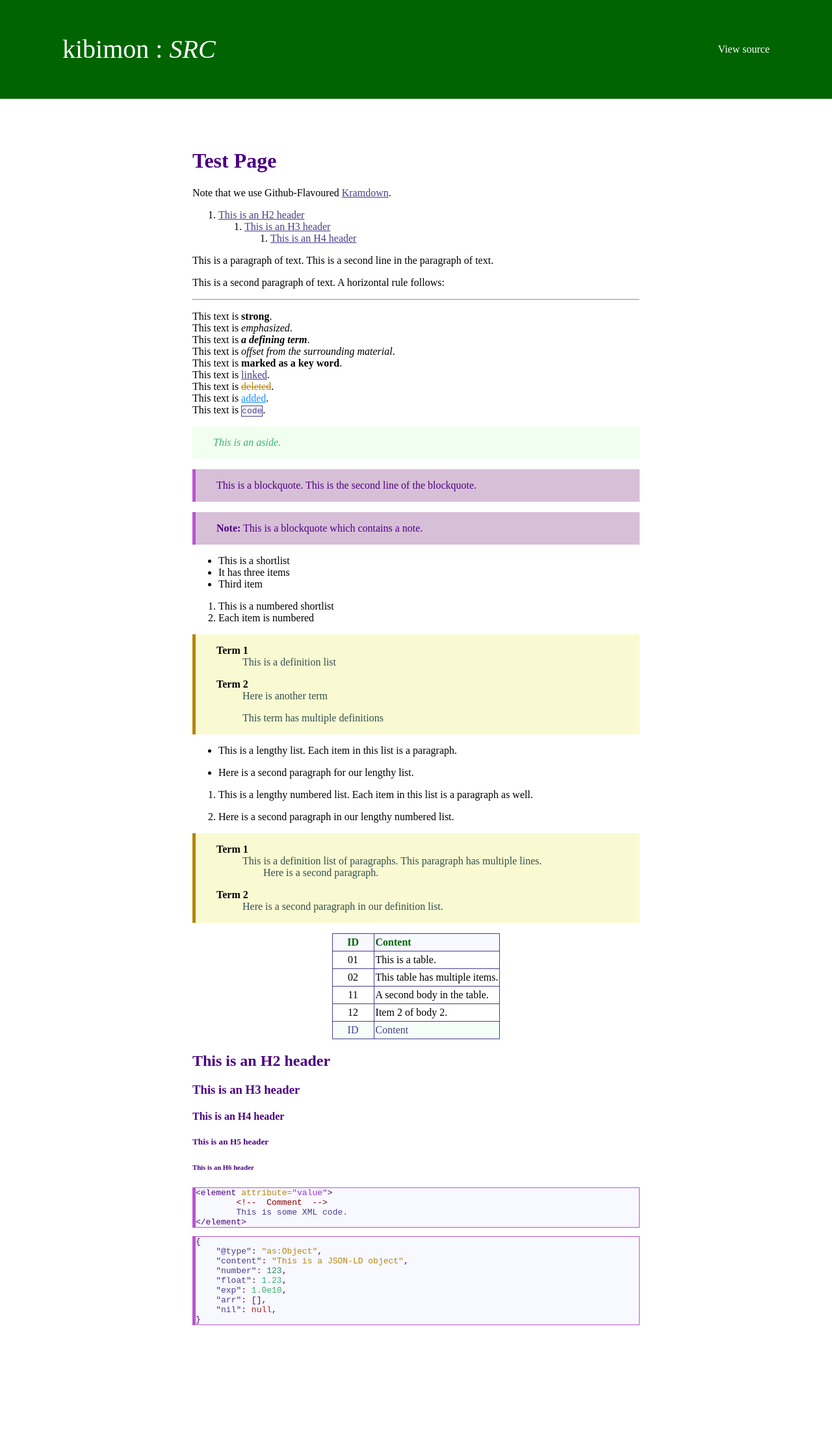
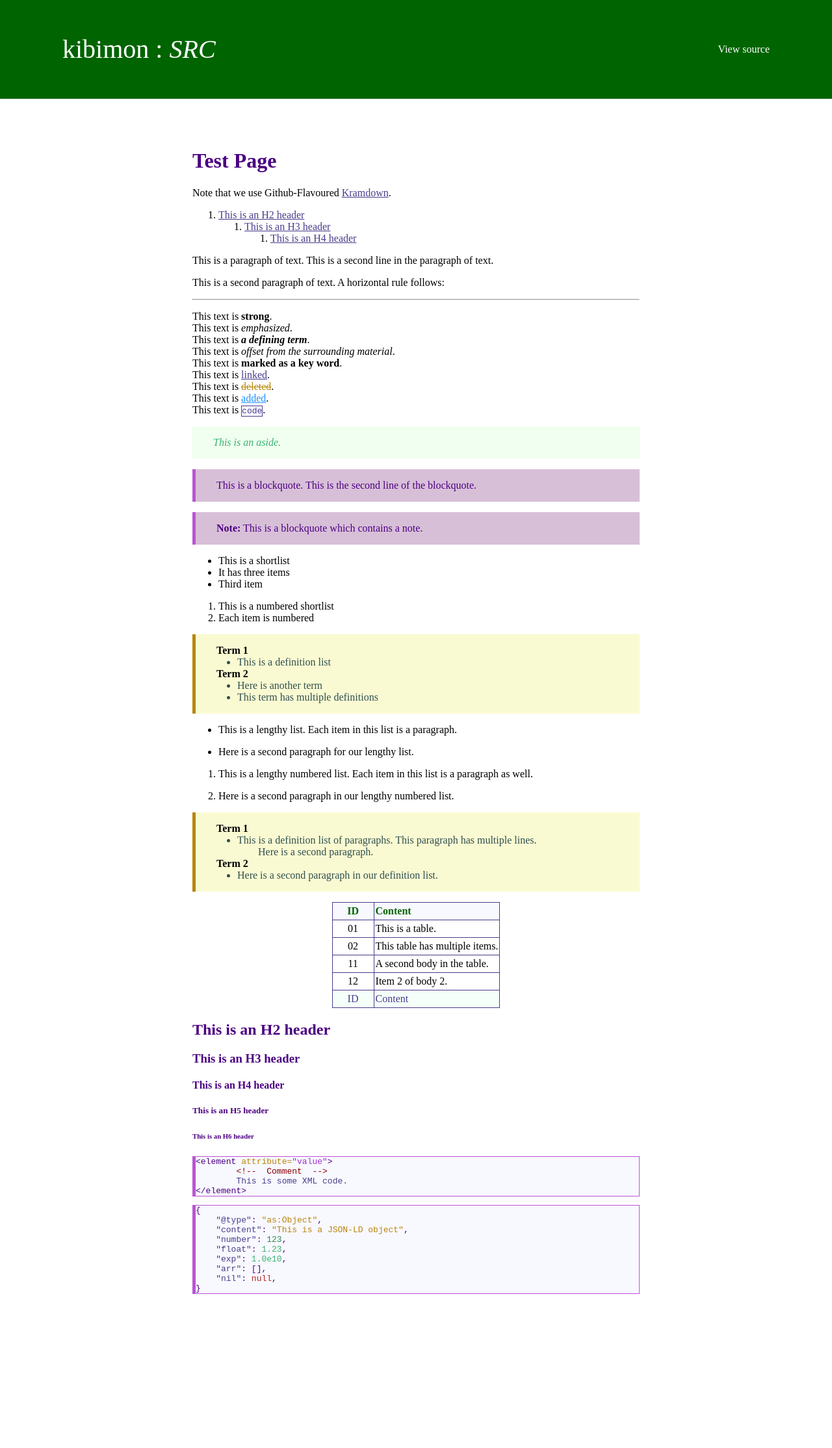
Before and after one commit to kibimon/src, a Jekyll site: the page built from test/README.md, in a window 1280 px wide. Shown: the whole page at 65% size. Built offline with Jekyll 4.4.1, drawn with Linux system fonts in a browser that asks for light colours; our own code applies the rules of GitHub Pages for plain Markdown files; the repository's description, which GitHub fills in, is left out; after the commit the page ends 2180 px from its top, so only the background shows below that.

Commit message:
Better DL styling

```diff
--- a/_layouts/default.html
+++ b/_layouts/default.html
@@ -1,12 +1,12 @@
 <!doctype html>{% assign lang = page.lang | default: site.lang | default: "en" %}
 <html lang="{{ lang }}">
 
-<title>{% if page.title %}{{ page.title | strip_html }} | {% endif %}{{ site.title | default: site.github.repository_name | strip_html }}{% if site.project %} ({{ site.project }}){% endif %}</title>
+<title>{% if page.title %}{{ page.title | strip_html }} | {% endif %}{{ site.title | default: site.github.repository_name | strip_html }}{% if site.github.owner_name %} ({{ site.github.owner_name }}){% endif %}</title>
 <meta charset="utf-8">
 <link rel="stylesheet" href="{{ "style.css" | relative_url }}">
 
 <header id="page-header">
-    <span id="page-project">{% if site.github.is_project_page %}
+    <span id="page-project">{% if site.github.owner_name %}
         <a href="/">{{ site.github.owner_name }}</a> :{% endif %}
         <a id="page-site" href="{{ "/" | relative_url }}">{{ site.title | default: site.github.repository_name }}</a>
     </span>{% if site.github.repository_url %}
--- a/style.scss
+++ b/style.scss
@@ -90,7 +90,10 @@ CODE {
 		Color: Inherit;
 	}
 }
-DD { Margin-Bottom: 1EM;
+DD {
+	Display: List-Item;
+	Margin: 0 0 0 2EM;
+	Padding: 0;
 
 	*:First-Child { Margin-Top: 0 }
 	*:Last-Child { Margin-Bottom: 0 }
@@ -111,13 +114,13 @@ DFN { Font-Weight: Bold }
 DL {
 	Margin: 1EM 0;
 	Border-Left: Thick DarkGoldenrod Solid;
-	Padding: 0 2EM;
+	Padding: 1EM 2EM;
 	Color: DarkSlateGray;
 	Background: LightGoldenrodYellow;
 	Overflow: Auto;
 }
 DT {
-	Margin-Top: 1EM;
+	Margin: 0;
 	Color: Black;
 	Font-Weight: Bold;
 }
```
